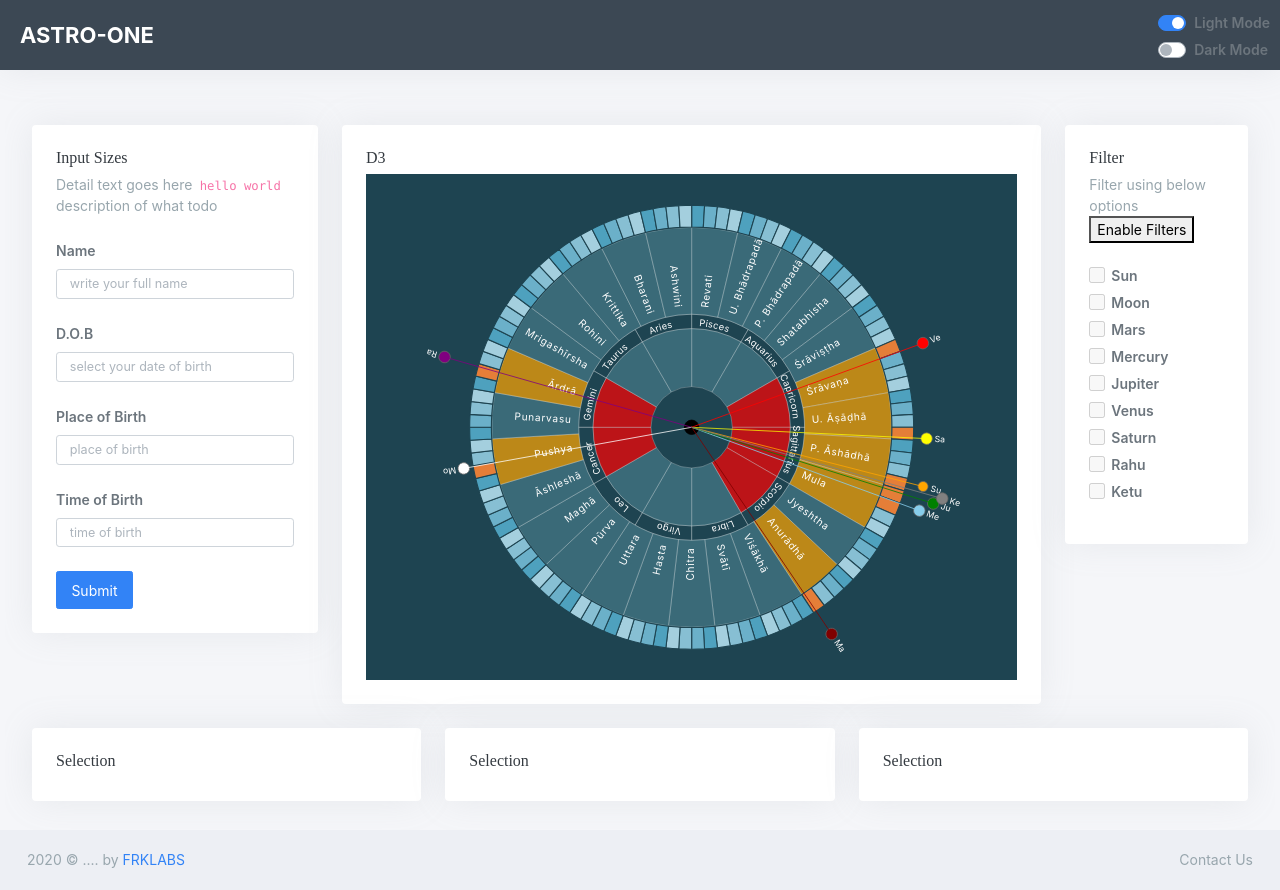
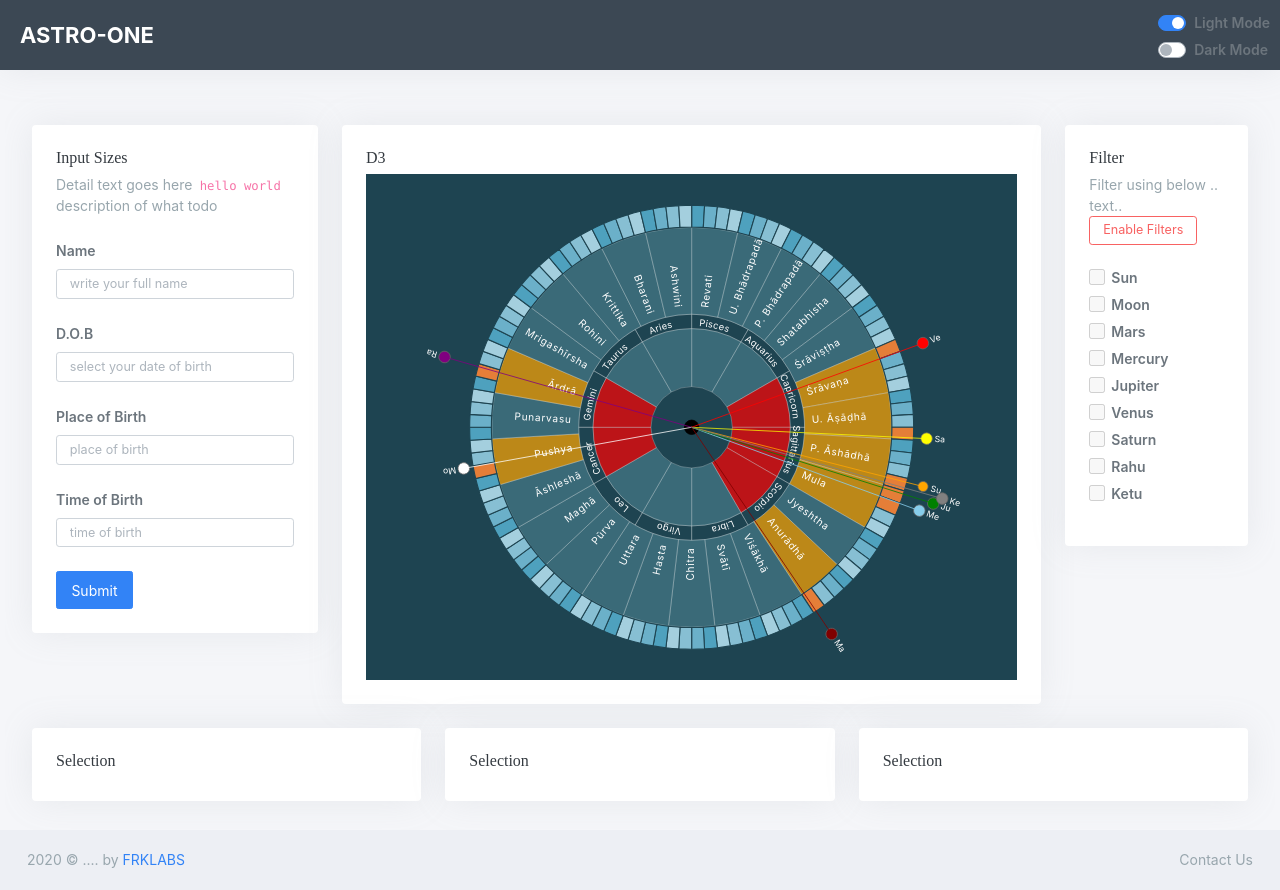
Before and after one commit to Vinaybits/ASTRO-D3-REACT, a React (Create React App) app: page / in a window 1280 px wide. Built offline with nearby package versions, Linux system fonts and the light colour scheme; a web font is replaced by a local one.

Commit message:
checkbox filter fixed with splice

```diff
--- a/src/components/sideoptions.jsx
+++ b/src/components/sideoptions.jsx
@@ -1,5 +1,6 @@
 import React, { Component } from 'react';
 import './sideoption.css';
+
 
 class Sideoptions extends Component{
 
@@ -36,9 +37,11 @@ class Sideoptions extends Component{
 
                                                         <h4 class="header-title">Filter</h4>
                                                         <p class="sub-header">
-                                                            Filter using below options
-                                                            <button  onClick={() => this.props.onchange_('')}>Enable Filters</button>
-                                                        </p>
+                                                            Filter using below .. text..
+
+
+                                                              <button className="btn btn-outline-danger btn-sm"  onClick={() => this.props.onchange_('')}>Enable Filters</button>
+                                                              </p>
                                                        <div className="form-group">
                                                            <div className="mb-1 custom-checkbox">
                                                                <input type="checkbox" className="mr-1"
--- a/src/layout/contentlayout.jsx
+++ b/src/layout/contentlayout.jsx
@@ -3,6 +3,8 @@ import Sideform from '../components/sideform'
 import D3graph from '../components/d3graph';
 import Sideoptions from '../components/sideoptions';
 import Card3col from '../components/card3col';
+import { geoNaturalEarth1Raw } from 'd3';
+import { render } from '@testing-library/react';
 
 const Contentlayout = () => {
 
@@ -136,6 +138,7 @@ const Contentlayout = () => {
      let check_name ='';
      let newList = [...planetnames];
      if(values === ''){
+        setPlanetdata(planet_init);
 
      }
      else{
@@ -170,10 +173,20 @@ const Contentlayout = () => {
 }
 
 const setplanetdata_state = (value,name) =>{
-  let newPlanetData = planet_init;
-  newPlanetData = newPlanetData.filter(item => item.name === name);
+  let newPlanetData = [...planetdata];
+  if(value === true){
+    // remove becuse check value is true and its tuening to false
+  const planetItemIndex = newPlanetData.findIndex(item => item.name === name);
+  const updatePlanet = {...newPlanetData[planetItemIndex]};
+  console.log(newPlanetData);
+  newPlanetData.splice(planetItemIndex,1);
+  console.log(newPlanetData);
+  //newPlanetData = newPlanetData.filter(item => item.name === name);
   setPlanetdata(newPlanetData);
-
+  }
+  else{
+    //add from innitial array here
+  }
 }
 
 
```
